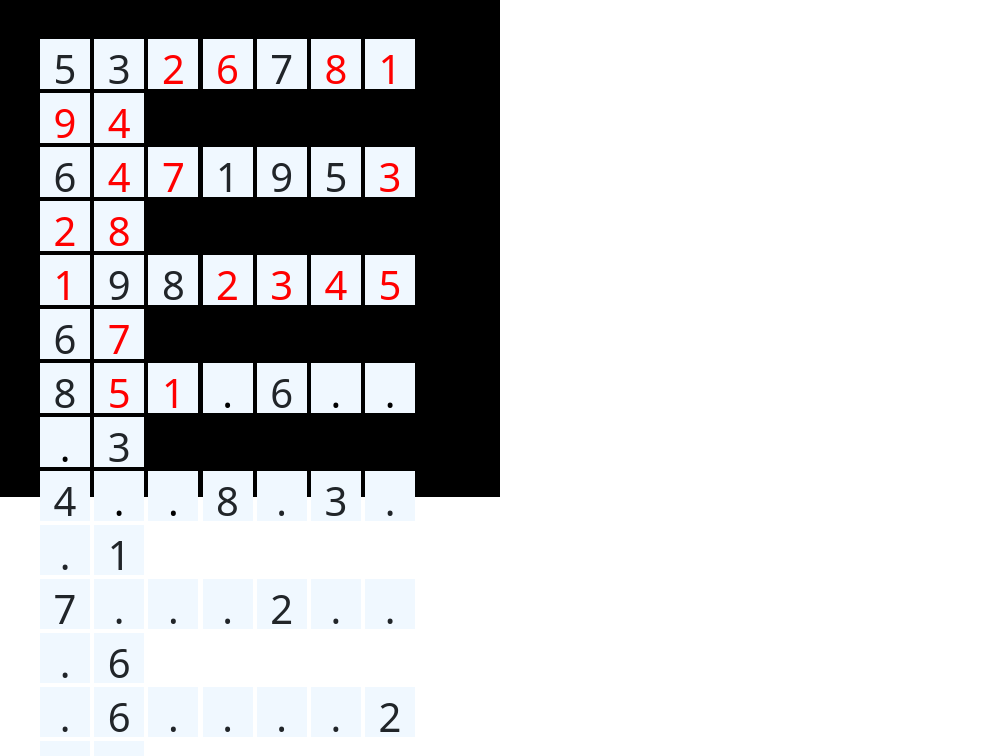
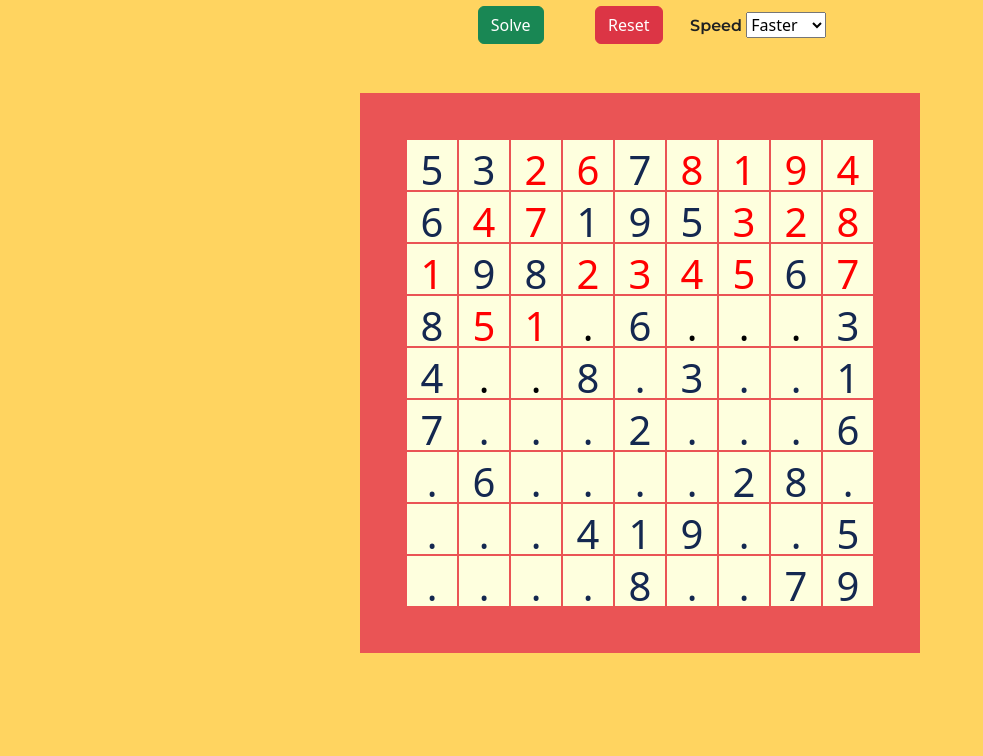
Before and after one commit to abhisheksharmayt/Sudoku-Solver, a plain HTML site: page index.html in a window 1280 px wide. Shown: the part 123-879 px from the top of the page, without its empty margins (0-983 px from the left). After the commit the page ends 800 px from the top, so only its background shows below. Drawn offline with nearby package versions, Linux system fonts and the light colour scheme.

Commit message:
major chages

```diff
--- a/style.css
+++ b/style.css
@@ -1,29 +1,59 @@
+body{
+    display:flex;
+    justify-content: space-around;
+    align-items: center;
+    flex-direction: column;
+    align-content: space-around;
+    min-height: 100vh;
+    background-color: #FFD460;
+}
+
 .outerDiv{
-    background-color: black;
-    height: 500px;
-    width: 500px;
-    padding: 40px;
+    background-color: #EA5455;
+    height: 35rem;
+    width: 35rem;
+    display:flex;
+    justify-content: center;
+    align-items: center;
+    flex-direction: column;
 }
 .rowDiv{
-    height: auto;
-    width: auto;
+    display:flex;
+    justify-content: space-around;
+    align-items: center;
+    flex-direction: row;
 }
 .innerDiv{
     display: flex;
     flex-direction: row;
-    justify-content: center;
     align-items: center;
     text-align: center;
     font-size: 40px;
-    margin: 2px 0;
+    margin: 1px;
     display: inline-block;
-    /* position: absolute; */
-    background-color: aliceblue;
+    color: #142850;
+    background-color: #FEFFDE;
     height: 50px;
     width: 50px;
 }
 
-/* span{
-    margin: 0;
-    padding: 0;
-} */
+#buttonsDiv{
+    width: 25rem;
+    display: flex;
+    flex-direction: row;
+    align-items: center;
+    justify-content: space-around;
+}
+
+h1{
+    font-weight: 800;
+    font-family: 'Montserrat', sans-serif;
+    color: #1E2022;
+}
+
+
+label{
+    font-weight: 600;
+    font-family: 'Montserrat', sans-serif;
+    color: #1E2022;
+}
```
